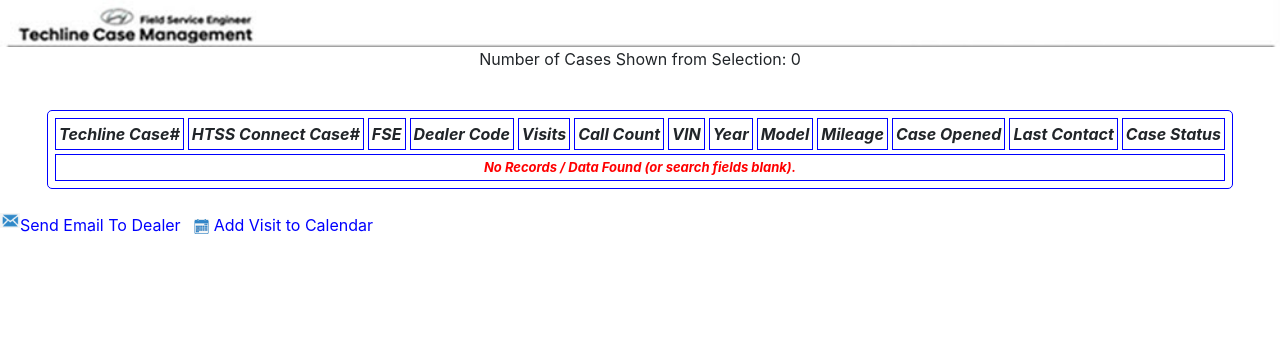
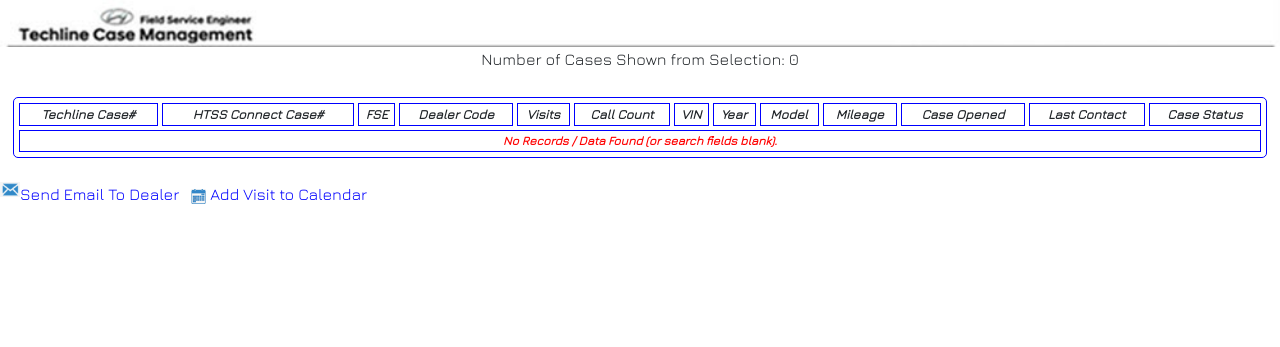
Before and after one commit to bugzweiser13/project3, a PHP site: page /casedata.php in a window 1280 px wide. Shown: the top 347 px of the page. Run offline with PHP 8.4, Linux system fonts and the light colour scheme; data that the repository does not hold is empty.

Commit message:
style updates

```diff
--- a/htdocs/css/casedata.css
+++ b/htdocs/css/casedata.css
@@ -1,28 +1,34 @@
+body {
+    font-family: 'Jura', sans-serif;
+}
+
 table {
     border-collapse: separate;
     border: 1px solid black;
     border-spacing: 4px;
     border-radius: 5px;
     margin: 0 auto;
-    margin-top: 3%;
+    margin-top: 2%;
+    width: 98%;
 }
 
 table,
 td,
 th {
     border: 1px solid blue;
-    padding: 3px;
+    padding: 1px;
 }
 
 th {
     text-align: Center;
     font-style: italic;
-    font-size: 16px;
+    font-weight: bolder;
+    font-size: 13px;
 }
 
 td {
     text-align: Center;
-    font-size: 13px;
+    font-size: 12px;
     color: red;
 }
 
```
Also changed, not shown: htdocs/css/portal_custom.css (+33 -5 lines), htdocs/css/goals_style.css (line endings or trailing spaces), htdocs/css/login_style.css (line endings or trailing spaces), htdocs/css/reset.css (line endings or trailing spaces), htdocs/css/resource_style.css (line endings or trailing spaces), htdocs/css/style.css (line endings or trailing spaces).
